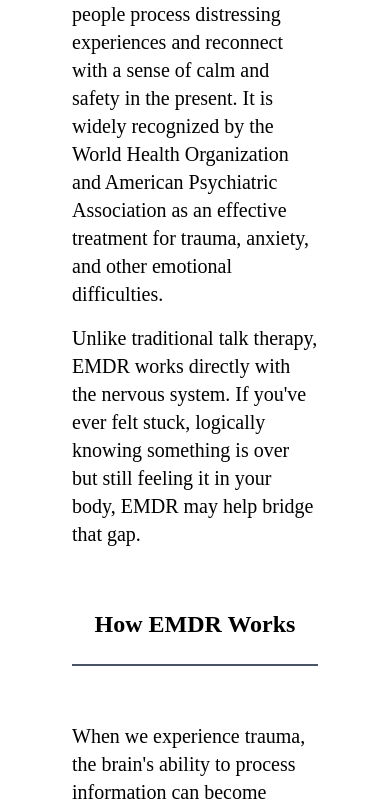
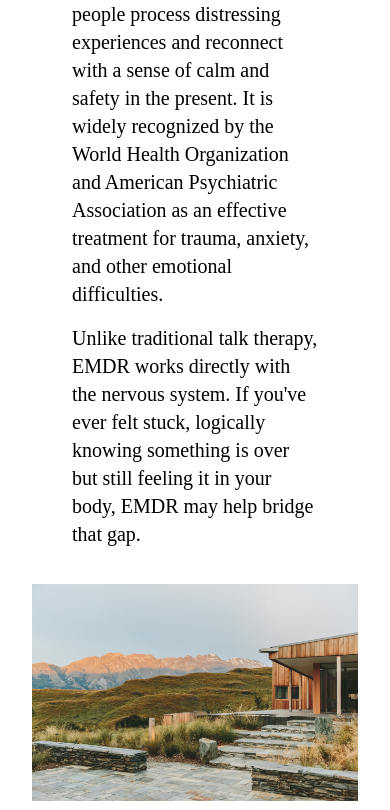
Before and after one commit to alexcoticehn/tender-ui, a Next.js app: page /emdr in a window 390 px wide. Shown: the part 1167-1977 px from the top of the page. Built offline with nearby package versions, Linux system fonts and the light colour scheme.

Commit message:
add different content ordering on mobile view

```diff
--- a/src/app/emdr/page.tsx
+++ b/src/app/emdr/page.tsx
@@ -10,20 +10,20 @@ export default function EMDRTherapy() {
           </div>
       </div>
       <div className="grid md:grid-cols-5 pt-5 gap-5 mx-8 my-8">
-        <div className="flex flex-col md:col-span-2">
+        <div className="flex flex-col md:col-span-2 order-1 md:order-none">
           <Image src="/images/emdr_intro.png" alt="" width={500} height={500} className="object-cover w-full" />
         </div>
-        <div className="flex flex-col mx-10 md:col-span-3">
+        <div className="flex flex-col mx-10 md:col-span-3 order-2 md:order-none">
           <h2 className="text-2xl font-semibold mb-8 mx-auto mt-6 w-full border-b-2 border-gray-600 pb-6 text-center">What Is EMDR?</h2>
           <p className="mb-4 text-xl mt-6">EMDR (Eye Movement Desensitization and Reprocessing) is a research-supported therapy that helps people process distressing experiences and reconnect with a sense of calm and safety in the present. It is widely recognized by the World Health Organization and American Psychiatric Association as an effective treatment for trauma, anxiety, and other emotional difficulties.</p>
           <p className="mb-4 text-xl">Unlike traditional talk therapy, EMDR works directly with the nervous system. If you&apos;ve ever felt stuck, logically knowing something is over but still feeling it in your body, EMDR may help bridge that gap.</p>
         </div>
-        <div className="flex flex-col mx-10 md:col-span-3">
+        <div className="flex flex-col mx-10 md:col-span-3 order-4 md:order-none">
           <h2 className="text-2xl font-semibold mb-8 mx-auto mt-6 w-full border-b-2 border-gray-600 pb-6 text-center">How EMDR Works</h2>
           <p className="mb-4 text-xl mt-6">When we experience trauma, the brain&apos;s ability to process information can become overwhelmed. Instead of fully integrating what happened, the experience may get stuck, showing up later as anxiety, emotional reactivity, or shutdown.</p>
           <p className="mb-4 text-xl">EMDR uses bilateral stimulation, like tapping or eye movements, to support the brain&apos;s natural healing process. This is similar to what happens during REM sleep. Over time, EMDR helps reduce the emotional charge of difficult memories, so they feel more like something that happened and less like something that is still happening.</p>
         </div>
-        <div className="flex flex-col md:col-span-2">
+        <div className="flex flex-col md:col-span-2 order-3 md:order-none">
           <Image src="/images/emdr_process.jpeg" alt="" width={500} height={500} className="object-cover w-full" />
         </div>
       </div>
```
